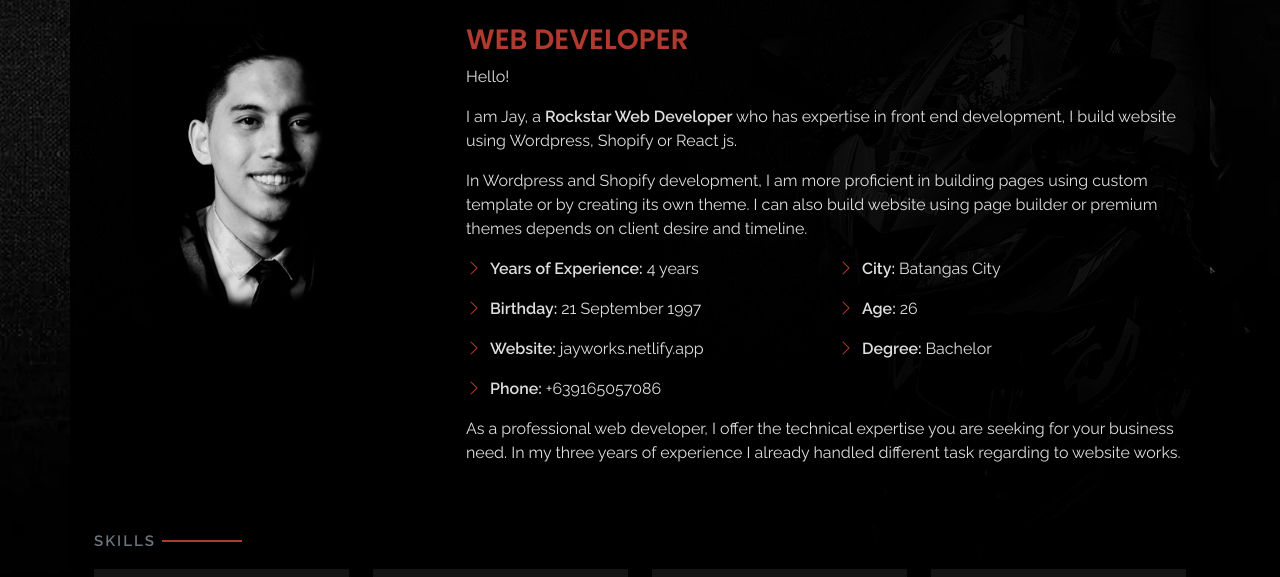
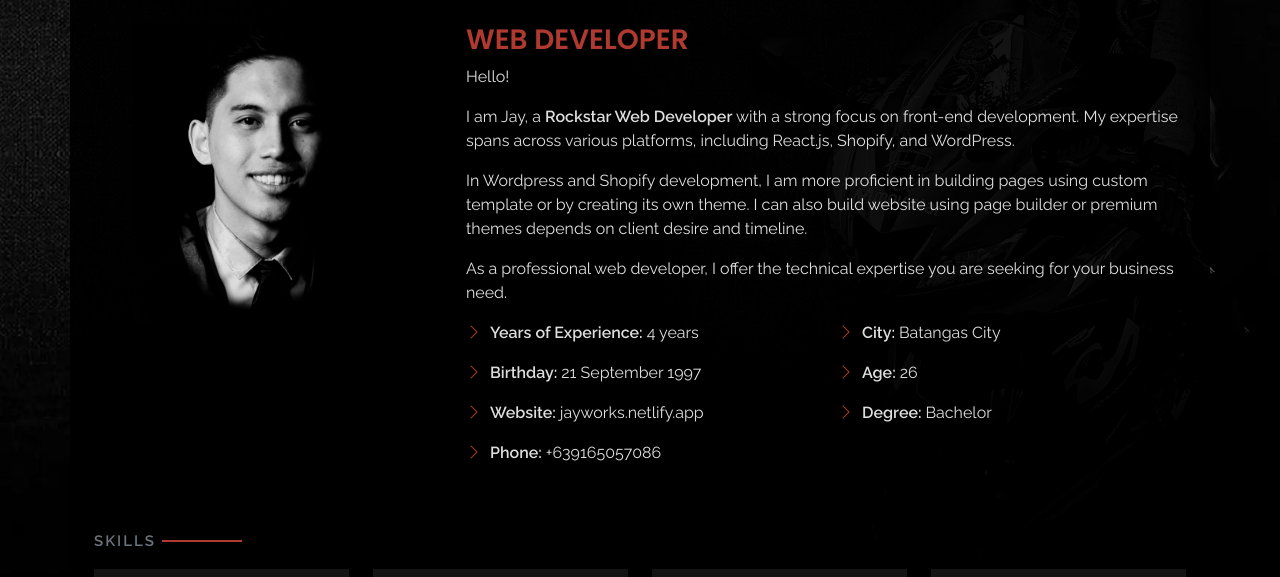
Before and after one commit to JayAlegria/Portfolio, a Gatsby site: page / in a window 1280 px wide. Both pictures are taken after a click on the link "About". Shown: the part 223-800 px from the top of the page. Built offline with nearby package versions, Linux system fonts and the light colour scheme; Gatsby itself is replaced by a stand-in of ours.

Commit message:
Update details

```diff
--- a/src/components/about/AboutIntro.tsx
+++ b/src/components/about/AboutIntro.tsx
@@ -13,19 +13,16 @@ export const AboutIntro = () => {
         <h3 className="text-primary">WEB DEVELOPER</h3>
         <p>Hello!</p>
         <p>
-          I am Jay, a <b>Rockstar Web Developer</b> who has expertise in front end development, I build website using
-          Wordpress, Shopify or React js.
+          I am Jay, a <b>Rockstar Web Developer</b> with a strong focus on front-end development. My expertise spans
+          across various platforms, including React.js, Shopify, and WordPress.
         </p>
         <p>
           In Wordpress and Shopify development, I am more proficient in building pages using custom template or by
           creating its own theme. I can also build website using page builder or premium themes depends on client desire
           and timeline.
         </p>
+        <p>As a professional web developer, I offer the technical expertise you are seeking for your business need.</p>
         <AboutIntroDetails />
-        <p>
-          As a professional web developer, I offer the technical expertise you are seeking for your business need. In my
-          three years of experience I already handled different task regarding to website works.
-        </p>
       </div>
     </div>
   );
```
